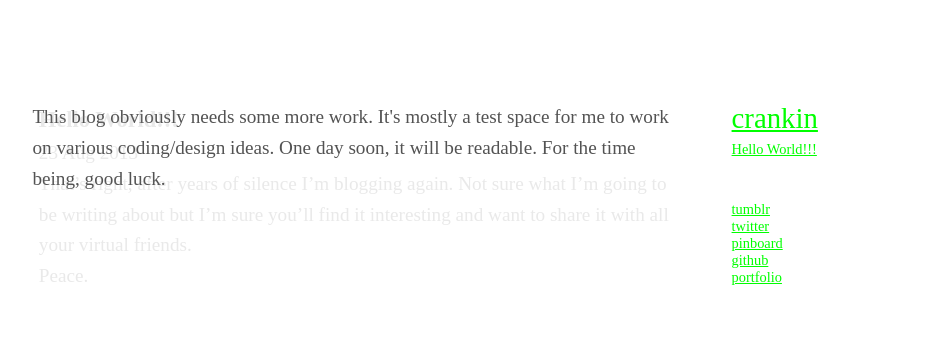
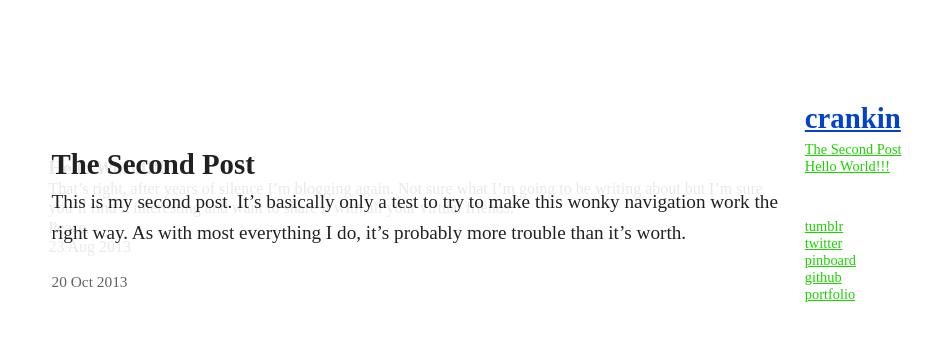
Before and after one commit to crankin/crankin.github.io, a Jekyll site: the page built from index.html, in a window 1280 px wide. Shown: the top 341 px of the page, without its empty margins (70-1003 px from the left). Built offline with Jekyll 4.4.1, drawn with Linux system fonts in a browser that asks for light colours; nearby versions of some CDN libraries; Markdown is read by kramdown in place of the engine named in the settings.

Commit message:
final css and new test post

```diff
--- a/_layouts/default.html
+++ b/_layouts/default.html
@@ -18,7 +18,7 @@
 
         <section class="sidebar">
         <header>
-        <h1><a href="/">{{ site.name }}</a></h1>
+        <h1><a href="#" class="headlink">{{ site.name }}</a></h1>
         {% include blognav.html %}
         </header>
 
@@ -27,9 +27,15 @@
     </div>
 
 <script src="http://ajax.googleapis.com/ajax/libs/jquery/1.9.1/jquery.min.js"></script> <script type="text/javascript" charset="utf-8">
+       $('.post:first-child').addClass('firstone');
+
     $('.navi').on('click', function(e){
-      $('#opt0').hide();
+    $('.post:first-child').removeClass('firstone');
     });
+     $('.headlink').on('click', function(){
+    $('.post:first-child').addClass('firstone');
+            e.preventDefault();
+      });
 </script>
 </body>
 </html>
--- a/css/main.css
+++ b/css/main.css
@@ -10,63 +10,91 @@ body {
     font-family: "ff-tisa-web-pro-1","ff-tisa-web-pro-2";
     color:#727272;}
 
-a {color:lime;}
-a:hover {color:#333;background-color:#ddd;}
-a:active {color:violet;background-color:transparent;}
+a {color:rgb(28,212,0);}
+a:hover {color:rgb(255,124,0);background-color:#ddd;}
+a:active {color:rgb(3,66,204);background-color:transparent;}
+h1 a {color:rgb(3,66,204);}
 
 .container {
     margin-left:8%;
     margin-top:8%;
-    font-size:1.1rem;}
+    width: 80%;
+    font-size:1.1rem;
+    position: relative;
+    display: -webkit-box;      /* OLD - iOS 6-, Safari 3.1-6 */
+    display: -moz-box;         /* OLD - Firefox 19- (buggy but mostly works) */
+    display: -ms-flexbox;      /* TWEENER - IE 10 */
+    display: -webkit-flex;     /* NEW - Chrome */
+    display: flex;}
 
 .sidebar {
-    position:relative;
-    margin-left:4%;
-     vertical-align:top;
-   display:inline-block;
-    width:20%;}
+    -webkit-box-flex: 1;      /* OLD - iOS 6-, Safari 3.1-6 */
+    -moz-box-flex: 1;         /* OLD - Firefox 19- */
+    width: 25%;               /* For old syntax, otherwise collapses. */
+    -webkit-flex: 1;          /* Chrome */
+    -ms-flex: 1;              /* IE 10 */
+    flex: 1;
+    vertical-align:top;
+    position:relative; }
 
 header {
-    /*display:inline-block;*/
     vertical-align:top;
-    /*width:20%;*/
-    position:relative;
     margin-bottom: 3em;}
 
-header h1 {font-weight:normal;margin-top:0;margin-bottom:0.2em;}
+header h1 {
+    font-weight:bold;
+    margin-top:0;
+    margin-bottom:0.2em;}
 
 .sidebar {font-size: 0.9rem;}
+
 .navi {list-style: none;}
 
 .content {
-    display:inline-block;
-     vertical-align:top;
-   position:relative;
-    width:55%;
-    font-size:1.2rem;
-line-height:1.6;}
+    vertical-align:top;
+    -webkit-box-flex: 3;      /* OLD - iOS 6-, Safari 3.1-6 */
+    -moz-box-flex: 3;         /* OLD - Firefox 19- */
+    width: 75%;               /* For old syntax, otherwise collapses. */
+    -webkit-flex: 3;          /* Chrome */
+    -ms-flex: 3;              /* IE 10 */
+    flex: 3;
+    position:relative;
+    margin-right:1em;}
 
 .post {
     position:absolute;
     color:rgba(144,144,144,0.2);
-    top:2%;
-    left:1%;}
+    top:3.4em;
+    left:1em;
+    font-size:1rem;
+    line-height:1.2;}
 
-#opt0 {
-    color:#535353;
-    top:0;
-    left:0;}
+.firstone {
+    color:rgba(33,33,33,1);
+    z-index: 30;
+    top:2em;
+    left:1em;
+    font-size:1.2rem;
+    line-height:1.6;}
 
 .post:target {
     z-index:40;
     color:rgba(33,33,33,1);
-    top:0;
-    left:0;}
+    top:2em;
+    left:1em;
+    font-size:1.2rem;
+    line-height:1.6;}
+
+.post:target h3,
+.firstone h3 {
+    font-weight:bold;
+    font-size:1.8rem;}
+
+.post:target p.dateline,
+.firstone p.dateline {
+    margin-top:1.4em;
+    color:rgba(99,99,99,1);
+    font-size:0.8em;}
 
 .post ul, .post ol {
     margin-left: 1.3rem;}
-
-.post code {
-    border: 1px solid #ddd;
-    background-color: #eef;
-    padding: 0 1%;}
--- a/index.html
+++ b/index.html
@@ -3,14 +3,10 @@ layout: default
 title: crankin
 ---
 
-<div class="post" id="opt0">
-<p>This blog obviously needs some more work. It's mostly a test space for me to work on various coding/design ideas. One day soon, it will be readable. For the time being, good luck.</p>
-</div>
-
 {% for post in site.posts %}
     <div class="post" id="{{ post.unique }}">
     <h3>{{ post.title }}</h3>
-    <p>{{ post.date | date_to_string }}</p>
     {{ post.content }}
+    <p class="dateline">{{ post.date | date_to_string }}</p>
     </div>
 {% endfor %}
```
Also changed, not shown: _posts/2013-10-20-post-number-two.md (added, +9 -0 lines).
